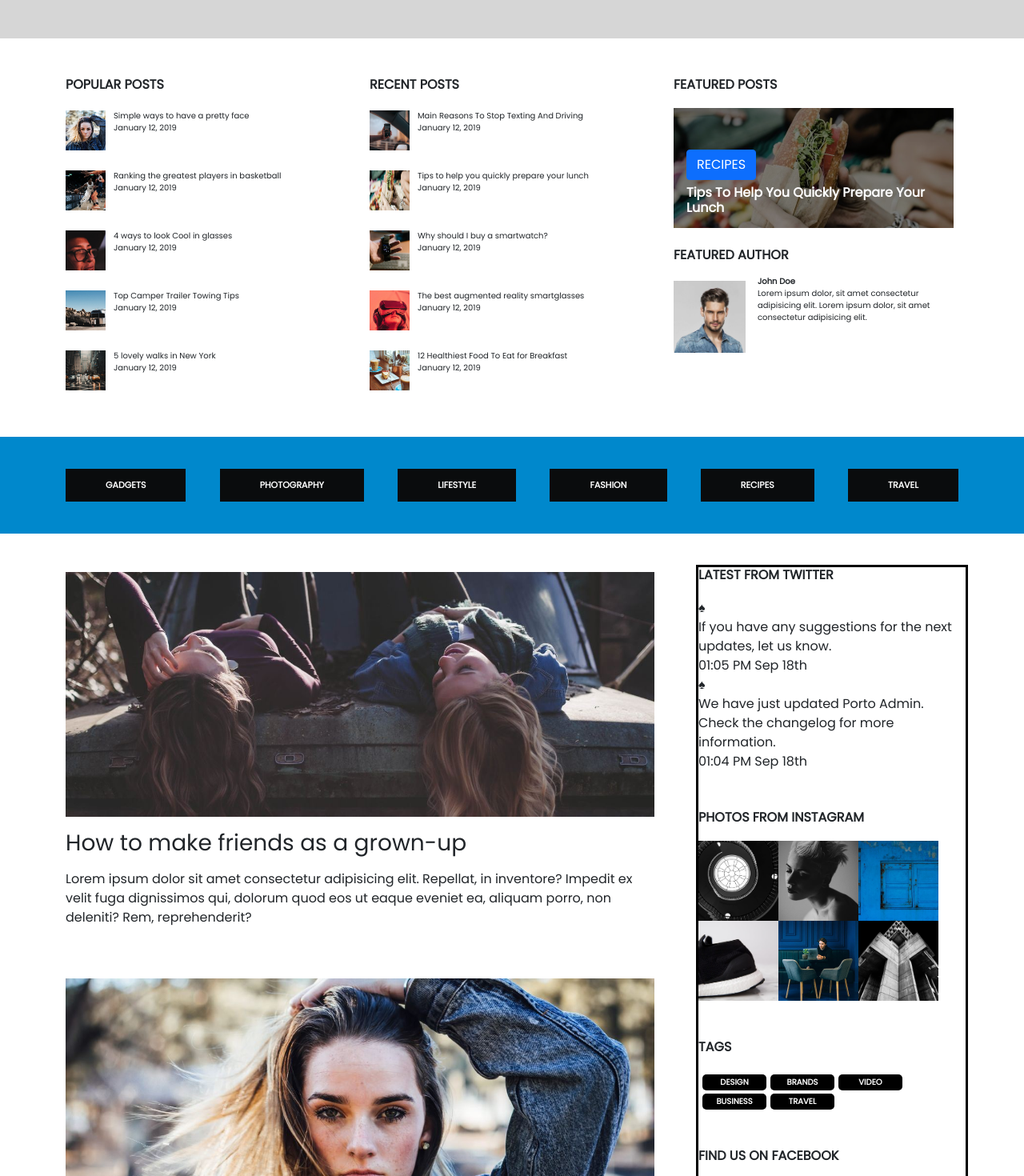
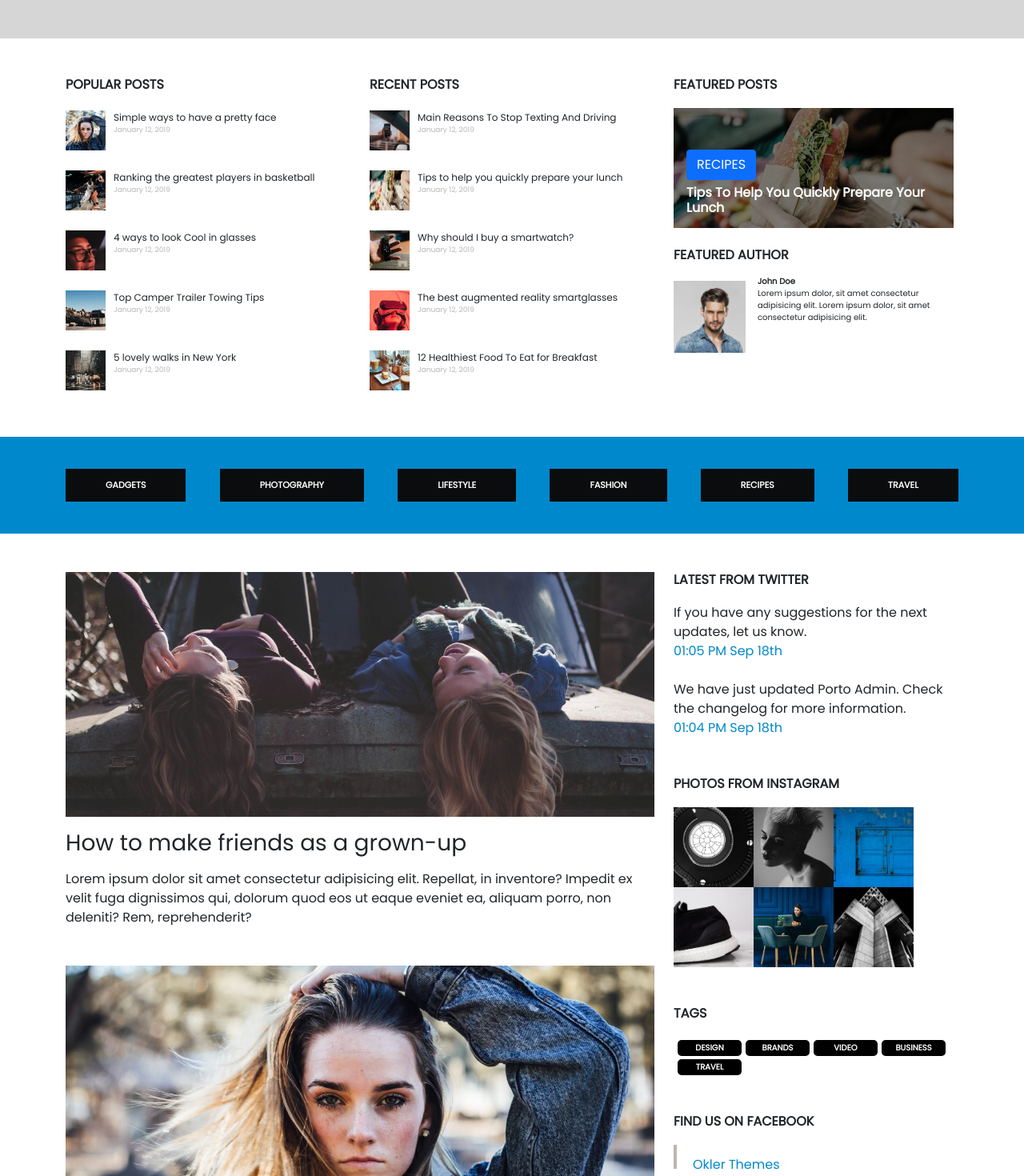
Before and after one commit to ClaudiaLanzoni/proj-html-vuejs, a Vue app: page / in a window 1280 px wide. Shown: the part 680-2150 px from the top of the page at 80% size. Built offline with nearby package versions, Linux system fonts and the light colour scheme.

Commit message:
PostsCollection and AsideSocialMedia layout

```diff
--- a/src/App.vue
+++ b/src/App.vue
@@ -49,6 +49,9 @@ export default {
       border-radius: 5px;
   }
 
+   .blue_text {
+      color: $headerBg;
+    }
 
 }
 
--- a/src/components/AsideSocialMedia.vue
+++ b/src/components/AsideSocialMedia.vue
@@ -1,21 +1,19 @@
 <template>
-    <div class="position-relative">
-        <div class="absolute_positioning_div">
+    <div>
+        <div>
 
             <!--Twitter section-->
             <div class="mb-5">
                 <h6 class="h6_style">Latest from Twitter</h6>
-                <div>
-                    <span>&spades;</span>
+                <div class="mb-4">
                     <div>If you have any suggestions for the next updates, let us know.</div>
-                    <div>01:05 PM Sep 18th</div>
+                    <div><span class="blue_text">01:05 PM Sep 18th</span></div>
                 </div>
 
 
                 <div>
-                    <span>&spades;</span>
                     <div>We have just updated Porto Admin. Check the changelog for more information.</div>
-                    <div>01:04 PM Sep 18th</div>
+                    <div><span class="blue_text">01:04 PM Sep 18th</span></div>
                 </div>
             </div>
 
@@ -47,9 +45,9 @@
                 <h6 class="h6_style">Find us on facebook</h6>
 
                 <!-- vertical lign before theme -->
-                <div></div>
+                <div class="vertical_lign"></div>
 
-                <p>Okler Themes</p>
+                <p class="d-inline"><span class="blue_text">Okler Themes</span></p>
             </div>
         </div>
 
@@ -110,17 +108,9 @@ export default {
 <style scoped lang="scss">
 @import "../style/variables.scss";
 
-.absolute_positioning_div {
-    width: 340px;
-    height: 1000px;
-    border: 3px solid black;
-    position: absolute;
-    top: -2550px;
-    left: 200px;
 
     h6  {
         margin-bottom: 20px;
-    }
     }
 
     .multiple_img_container {
@@ -137,5 +127,12 @@ export default {
         display: inline-block;
     }
 
+    .vertical_lign {
+        height: 30px;
+        width: 4px;
+        background-color: rgb(190, 181, 181);
+        display: inline-block;
+        margin-right: 20px;
+    }
 
 </style>
--- a/src/components/CardPost.vue
+++ b/src/components/CardPost.vue
@@ -9,19 +9,27 @@
 
         <h3 class="mb-3">{{post.postTitle}}</h3>
 
-        <p>Lorem ipsum dolor sit amet consectetur adipisicing elit. Repellat, in inventore? Impedit ex velit fuga dignissimos qui, dolorum quod eos ut eaque eveniet ea, aliquam porro, non deleniti? Rem, reprehenderit?</p>
+        <p>{{post.textContent}}</p>
 
         <!-- autore, commenti -->
         <div>
 
         </div>
+
+
+
     </div>
 </template>
 
 <script>
+
+
 export default {
     name : 'CardPost',
     props : ['post'],
+    components : {
+
+    },
     data : function () {
         return {
 
--- a/src/components/CardPostTravel.vue
+++ b/src/components/CardPostTravel.vue
@@ -1,10 +1,14 @@
 <template>
-    <div class="size_container">
-        <!--
-        <span class="small_container_img">
-            <img class="img-fluid" :src="smallimg.img" alt="blog small image">
-        </span>-->
+    <div>
+        <div class="small_container_img mb-3">
+            <img v-for="(element, index) in imgCollection" :key="index"  class="img-fluid" :src="element.img" alt="blog small image">
+        </div>
+
+        <h3 v-for="(element, index) in titleName" :key="index" class="mb-3">{{element.postTitle}}</h3>
+
+        <p v-for="(element, index) in content" :key="index" class="mb-5">{{element.textContent}}</p>
     </div>
+
 </template>
 
 <script>
@@ -14,9 +18,39 @@ export default {
     data : function () {
         return {
 
+        imgCollection : [
+      {
+          img : require('../assets/images/img/blog-13.jpg'),
+      },
+      {
+          img : require('../assets/images/img/blog-16.jpg'),
+      },
+      {
+          img : require('../assets/images/img/blog-20.jpg'),
+      },
+      {
+          img : require('../assets/images/img/blog-23.jpg'),
+      },
+      {
+          img : require('../assets/images/img/blog-29.jpg'),
+      },
+      {
+          img : require('../assets/images/img/blog-40.jpg'),
+      },
+      ],
 
+      titleName : [
+        {
+        postTitle : '10 Best Travel Tips After 5 Years Travelling The World'
+        }
+      ],
 
+      content : [
+        {
+        textContent : 'Lorem ipsum dolor sit amet consectetur adipisicing elit. Repellat, in inventore? Impedit ex velit fuga dignissimos qui, dolorum quod eos ut eaque eveniet ea, aliquam porro, non deleniti? Rem, reprehenderit?'
         }
+      ]
+    }
     }
 }
 </script>
@@ -24,16 +58,15 @@ export default {
 <style scoped lang="scss">
 @import "../style/variables.scss";
 
-.size_container {
-    width: 150px;
-    height: 100px;
-}
+
 
 .small_container_img {
+    width: 750px;
+    height: 500px;
 
     img {
-    width: 50px;
-    height: 50px;
+    width: 250px;
+    height: 250px;
     display: inline-block;
 
 }
--- a/src/components/Main.vue
+++ b/src/components/Main.vue
@@ -20,14 +20,16 @@
 
       <div class="container">
         <div class="row">
-          <!-- Large posts section with content cards -->
-          <CardPost class="col-8"
-          v-for="(element, index) in postsCard" :key="index" :post="element"/>
+          <div class="col-8">
+          <!-- Content cards section -->
+            <CardPost
+            v-for="(element, index) in postsCard" :key="index" :post="element"/>
 
-          <CardPostTravel
-          v-for="(element, index) in imgCollection" :key="index" :smallimg="element"/>
+          <!-- Larger Travel content card -->
+            <CardPostTravel />
+          </div>
 
-          <AsideSocialMedia class="col-2"/>
+          <AsideSocialMedia class="col-4"/>
         </div>
 
       </div>
@@ -95,46 +97,25 @@ export default {
       postsCard : [
         {
           img : require('../assets/images/img/blog-54.jpg'),
-          postTitle : 'How to make friends as a grown-up'
+          postTitle : 'How to make friends as a grown-up',
+          textContent : 'Lorem ipsum dolor sit amet consectetur adipisicing elit. Repellat, in inventore? Impedit ex velit fuga dignissimos qui, dolorum quod eos ut eaque eveniet ea, aliquam porro, non deleniti? Rem, reprehenderit?'
         },
         {
           img : require('../assets/images/img/blog-55 (1).jpg'),
-          postTitle : 'Simple Ways to Have a Pretty Face'
+          postTitle : 'Simple Ways to Have a Pretty Face',
+          textContent : 'Lorem ipsum dolor sit amet consectetur adipisicing elit. Repellat, in inventore? Impedit ex velit fuga dignissimos qui, dolorum quod eos ut eaque eveniet ea, aliquam porro, non deleniti? Rem, reprehenderit?'
         },
         {
           img : require('../assets/images/img/blog-56 (1).jpg'),
-          postTitle : 'Ranking the greatest players in basketball'
+          postTitle : 'Ranking the greatest players in basketball',
+          textContent : 'Lorem ipsum dolor sit amet consectetur adipisicing elit. Repellat, in inventore? Impedit ex velit fuga dignissimos qui, dolorum quod eos ut eaque eveniet ea, aliquam porro, non deleniti? Rem, reprehenderit?'
         },
         {
           img : require('../assets/images/img/blog-58 (1).jpg'),
-          postTitle : 'Top Camper Trailer Towing Tips'
+          postTitle : 'Top Camper Trailer Towing Tips',
+          textContent : 'Lorem ipsum dolor sit amet consectetur adipisicing elit. Repellat, in inventore? Impedit ex velit fuga dignissimos qui, dolorum quod eos ut eaque eveniet ea, aliquam porro, non deleniti? Rem, reprehenderit?'
         },
-        {
-          img : require('../assets/images/img/blog-58 (1).jpg'),
-          postTitle : '10 Best Travel Tips After 5 Years Travelling The World'
-        }
       ],
-
-      imgCollection : [
-      {
-          img : require('../assets/images/img/blog-29.jpg'),
-      },
-      {
-          img : require('../assets/images/img/blog-16.jpg'),
-      },
-      {
-          img : require('../assets/images/img/blog-20.jpg'),
-      },
-      {
-          img : require('../assets/images/img/blog-23.jpg'),
-      },
-      {
-          img : require('../assets/images/img/blog-29.jpg'),
-      },
-      {
-          img : require('../assets/images/img/blog-40.jpg'),
-      },
-      ]
   }
 }
 }
--- a/src/components/PopularPosts.vue
+++ b/src/components/PopularPosts.vue
@@ -2,8 +2,8 @@
   <div>
         <img :src="popularPost.imgPost" alt="post image">
         <div class="caption_img_post">
-            <div>{{popularPost.titlePost}}</div>
-            <div>{{popularPost.datePost}}</div>
+            <div class="title_style">{{popularPost.titlePost}}</div>
+            <div class="date_style">{{popularPost.datePost}}</div>
         </div>
   </div>
 </template>
--- a/src/components/PostsCollection.vue
+++ b/src/components/PostsCollection.vue
@@ -1,6 +1,5 @@
 <template>
   <div>
-    <!-- Posts collection section -->
     <div class="container">
         <div class="row mb-5">
         <!-- Popular posts section -->
@@ -119,22 +118,20 @@ export default {
       height: 50px;
       margin: 15px 10px 10px 0;
     }
+  }
 
-    p {
+  .title_style {
+    font-size: 12px;
+  }
 
-      font-size: 12px;
-    }
-
-    div {
-      font-size: 10px;
-    }
+  .date_style {
+    color: $dateFont;
+    font-size: 9px;
   }
 
     .caption_img_post {
       display: inline-block;
     }
-
-
 
     .recipe_img {
         position: relative;
--- a/src/components/RecentPosts.vue
+++ b/src/components/RecentPosts.vue
@@ -2,8 +2,8 @@
   <div>
       <img :src="recentPost.imgPost" alt="post image">
         <div class="caption_img_post">
-            <div>{{recentPost.titlePost}}</div>
-            <div>{{recentPost.datePost}}</div>
+            <div class="title_style">{{recentPost.titlePost}}</div>
+            <div class="date_style">{{recentPost.datePost}}</div>
         </div>
   </div>
 </template>
--- a/src/style/variables.scss
+++ b/src/style/variables.scss
@@ -13,6 +13,7 @@ $headerBg : #0088CC;
 //Main colors
 $jumbotronBg : #D6D6D6;
 $linkSlideBg : #0A0C0D;
+$dateFont : #B7B7B7;
 
 //Footer colors
 $upperFooterBg : #212529;
```
Lines whose indentation alone changed are shown as unchanged.
